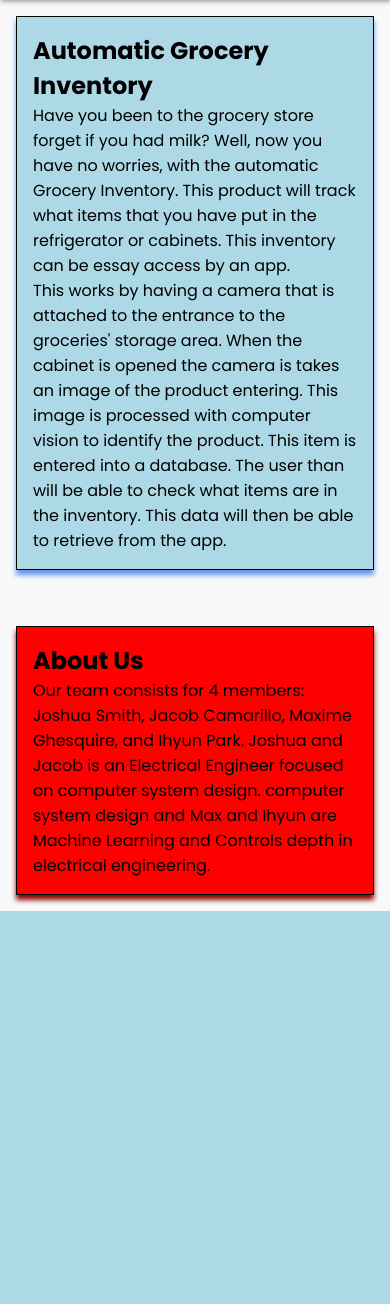
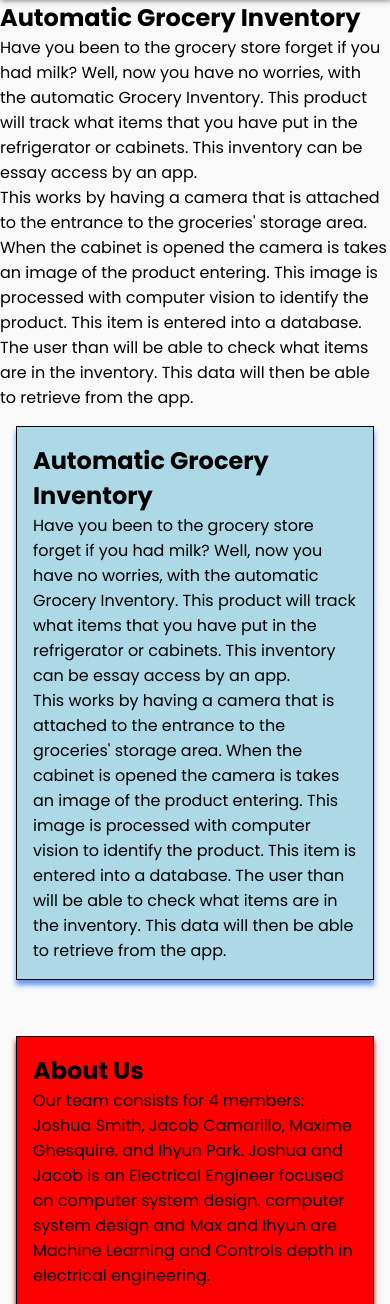
Before and after one commit to jas003ucsd/ECE140B_website, a Python web app: template web/src/templates/index.html in a window 390 px wide. Shown: the part 90-1394 px from the top of the page. Before the commit the page ends 1001 px from the top, so only its background shows below. Run offline with Jinja, Linux system fonts and the light colour scheme; the template is opened without the code that fills it, so the values that code supplies are empty.

Commit message:
update mobile

```diff
--- a/web/src/templates/index.html
+++ b/web/src/templates/index.html
@@ -23,6 +23,24 @@
     </header>
     <main>
          <!-- Main content -->
+        <article>
+            <h1>
+                Automatic Grocery Inventory
+            </h1>
+                <p>
+                    Have you been to the grocery store forget if you had milk? Well, now you have
+                    no worries, with the automatic Grocery Inventory. This product will track
+                    what items that you have put in the refrigerator or cabinets. This inventory
+                    can be essay access by an app.
+                </p>
+                <p>
+                    This works by having a camera that is attached to the entrance to the groceries' storage area.
+                    When the cabinet is opened the camera is takes an image of the product entering. This image
+                    is processed with computer vision to identify the product. This item is entered into a database.
+                    The user than will be able to check what items are in the inventory. This data will then be able to
+                    retrieve from the app.
+                </p>
+        </article>
         <section>
             <div class="product">
                 <h1>Automatic Grocery Inventory</h1>
```
